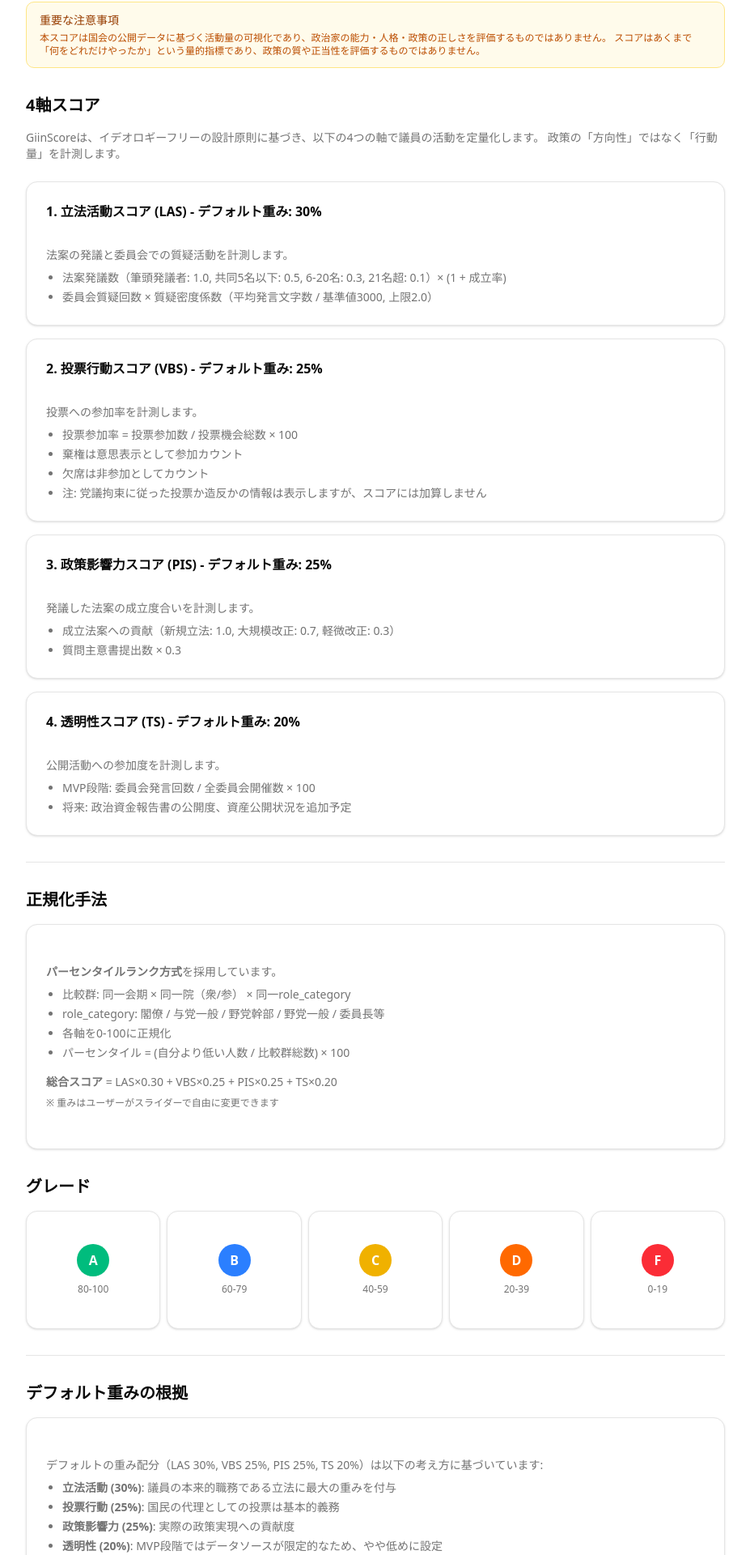
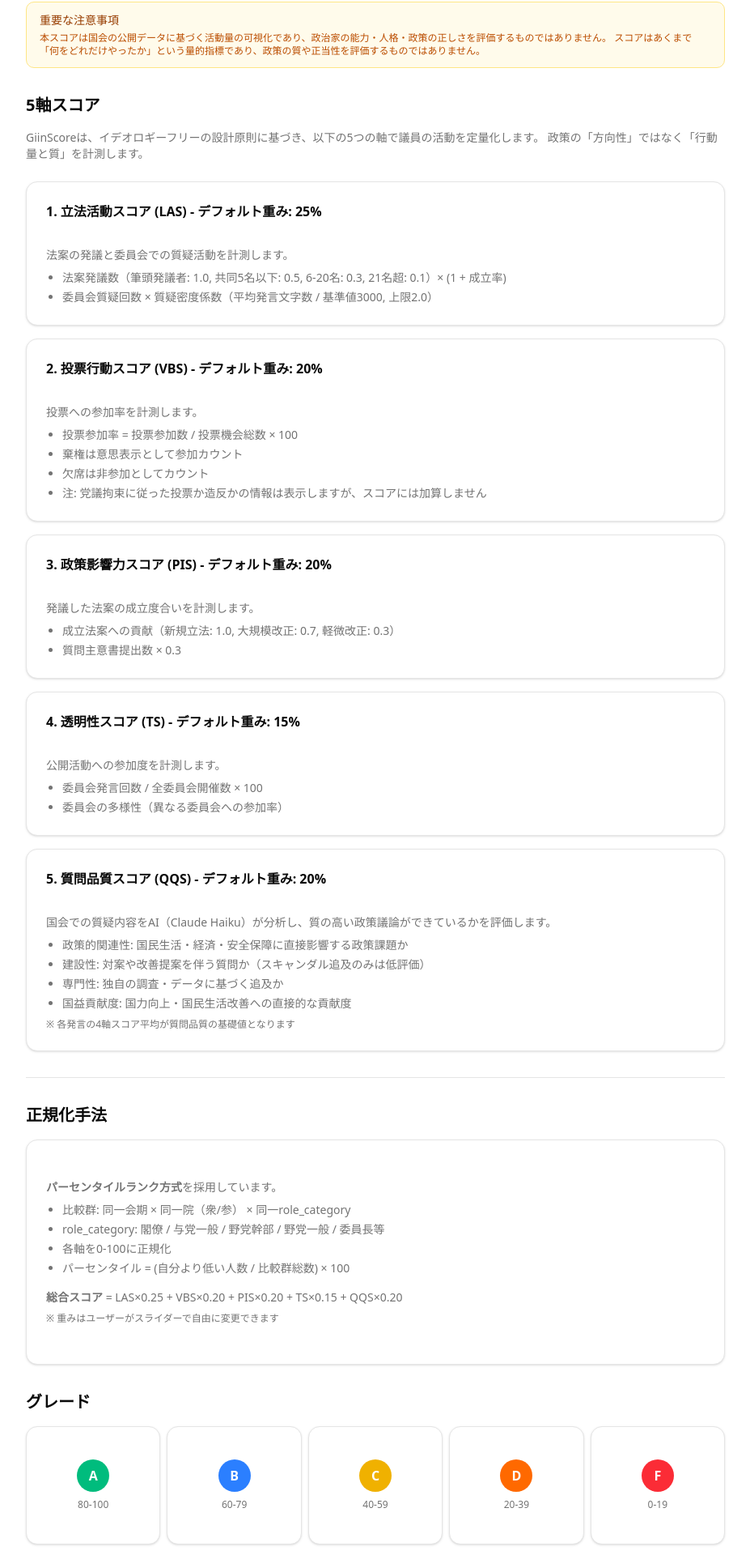
Before and after one commit to YotaSakurai/giin-score, a Next.js app in the folder frontend/: page /en/about in a window 1280 px wide. Shown: the part 179-2099 px from the top of the page at 81% size, without its empty margins (176-1103 px from the left). Built offline with nearby package versions, Linux system fonts and the light colour scheme; no server answers.

Commit message:
feat: Batch8 - お気に入り比較・発言リンク・aboutページ5軸化・ランキング件数切替
Co-Authored-By: Claude Opus 4.6 <noreply@anthropic.com>

```diff
--- a/frontend/src/app/[locale]/HomeContent.tsx
+++ b/frontend/src/app/[locale]/HomeContent.tsx
@@ -57,6 +57,7 @@ export default function HomeContent() {
   const chamber = searchParams.get("chamber") || "all";
   const sessionParam = searchParams.get("session") || "";
   const sortOrder = searchParams.get("sort") || "desc";
+  const rankingLimit = Number(searchParams.get("limit")) || 100;
   const [districtSearch, setDistrictSearch] = useState("");
 
   const [compareIds, setCompareIds] = useState<number[]>(() => getStoredCompareIds());
@@ -101,7 +102,7 @@ export default function HomeContent() {
     error: rankingError,
     isLoading: rankingLoading,
     mutate: mutateRanking,
-  } = useRanking({ chamber: chamberParam, session_number: sessionNumber, sort_order: sortOrder, limit: 100 });
+  } = useRanking({ chamber: chamberParam, session_number: sessionNumber, sort_order: sortOrder, limit: rankingLimit });
 
   const {
     data: stats,
@@ -415,6 +416,16 @@ export default function HomeContent() {
           </svg>
           スコアの見方
         </Button>
+        <Select value={String(rankingLimit)} onValueChange={(v) => updateHomeParams({ limit: v === "100" ? undefined : v })}>
+          <SelectTrigger className="w-24" aria-label="表示件数">
+            <SelectValue />
+          </SelectTrigger>
+          <SelectContent>
+            <SelectItem value="50">50件</SelectItem>
+            <SelectItem value="100">100件</SelectItem>
+            <SelectItem value="200">200件</SelectItem>
+          </SelectContent>
+        </Select>
         <a
           href={`${process.env.NEXT_PUBLIC_API_URL || "http://localhost:8000/api/v1"}/scores/export/csv${buildQuery({ chamber: chamberParam, session_number: sessionNumber })}`}
           download
--- a/frontend/src/app/[locale]/about/page.tsx
+++ b/frontend/src/app/[locale]/about/page.tsx
@@ -5,7 +5,7 @@ import { Separator } from "@/components/ui/separator";
 export const metadata: Metadata = {
   title: "スコア算出方法",
   description:
-    "GiinScoreのスコアリング手法・4軸スコア・正規化方法・データソース・限界について説明します。",
+    "GiinScoreのスコアリング手法・5軸スコア・正規化方法・データソース・限界について説明します。",
 };
 
 export default function AboutPage() {
@@ -23,17 +23,17 @@ export default function AboutPage() {
         </p>
       </div>
 
-      {/* 4軸スコア説明 */}
-      <h2 className="text-xl font-bold text-foreground mb-4">4軸スコア</h2>
+      {/* 5軸スコア説明 */}
+      <h2 className="text-xl font-bold text-foreground mb-4">5軸スコア</h2>
       <p className="text-sm text-muted-foreground mb-6">
-        GiinScoreは、イデオロギーフリーの設計原則に基づき、以下の4つの軸で議員の活動を定量化します。
-        政策の「方向性」ではなく「行動量」を計測します。
+        GiinScoreは、イデオロギーフリーの設計原則に基づき、以下の5つの軸で議員の活動を定量化します。
+        政策の「方向性」ではなく「行動量と質」を計測します。
       </p>
 
       <div className="space-y-4 mb-8">
         <Card>
           <CardHeader>
-            <CardTitle className="text-base">1. 立法活動スコア (LAS) - デフォルト重み: 30%</CardTitle>
+            <CardTitle className="text-base">1. 立法活動スコア (LAS) - デフォルト重み: 25%</CardTitle>
           </CardHeader>
           <CardContent className="text-sm text-muted-foreground space-y-2">
             <p>法案の発議と委員会での質疑活動を計測します。</p>
@@ -46,7 +46,7 @@ export default function AboutPage() {
 
         <Card>
           <CardHeader>
-            <CardTitle className="text-base">2. 投票行動スコア (VBS) - デフォルト重み: 25%</CardTitle>
+            <CardTitle className="text-base">2. 投票行動スコア (VBS) - デフォルト重み: 20%</CardTitle>
           </CardHeader>
           <CardContent className="text-sm text-muted-foreground space-y-2">
             <p>投票への参加率を計測します。</p>
@@ -61,7 +61,7 @@ export default function AboutPage() {
 
         <Card>
           <CardHeader>
-            <CardTitle className="text-base">3. 政策影響力スコア (PIS) - デフォルト重み: 25%</CardTitle>
+            <CardTitle className="text-base">3. 政策影響力スコア (PIS) - デフォルト重み: 20%</CardTitle>
           </CardHeader>
           <CardContent className="text-sm text-muted-foreground space-y-2">
             <p>発議した法案の成立度合いを計測します。</p>
@@ -74,14 +74,30 @@ export default function AboutPage() {
 
         <Card>
           <CardHeader>
-            <CardTitle className="text-base">4. 透明性スコア (TS) - デフォルト重み: 20%</CardTitle>
+            <CardTitle className="text-base">4. 透明性スコア (TS) - デフォルト重み: 15%</CardTitle>
           </CardHeader>
           <CardContent className="text-sm text-muted-foreground space-y-2">
             <p>公開活動への参加度を計測します。</p>
             <ul className="list-disc pl-5 space-y-1">
-              <li>MVP段階: 委員会発言回数 / 全委員会開催数 × 100</li>
-              <li>将来: 政治資金報告書の公開度、資産公開状況を追加予定</li>
+              <li>委員会発言回数 / 全委員会開催数 × 100</li>
+              <li>委員会の多様性（異なる委員会への参加率）</li>
             </ul>
+          </CardContent>
+        </Card>
+
+        <Card>
+          <CardHeader>
+            <CardTitle className="text-base">5. 質問品質スコア (QQS) - デフォルト重み: 20%</CardTitle>
+          </CardHeader>
+          <CardContent className="text-sm text-muted-foreground space-y-2">
+            <p>国会での質疑内容をAI（Claude Haiku）が分析し、質の高い政策議論ができているかを評価します。</p>
+            <ul className="list-disc pl-5 space-y-1">
+              <li>政策的関連性: 国民生活・経済・安全保障に直接影響する政策課題か</li>
+              <li>建設性: 対案や改善提案を伴う質問か（スキャンダル追及のみは低評価）</li>
+              <li>専門性: 独自の調査・データに基づく追及か</li>
+              <li>国益貢献度: 国力向上・国民生活改善への直接的な貢献度</li>
+            </ul>
+            <p className="mt-2 text-xs">※ 各発言の4軸スコア平均が質問品質の基礎値となります</p>
           </CardContent>
         </Card>
       </div>
@@ -99,7 +115,7 @@ export default function AboutPage() {
             <li>各軸を0-100に正規化</li>
             <li>パーセンタイル = (自分より低い人数 / 比較群総数) × 100</li>
           </ul>
-          <p className="mt-4"><strong>総合スコア</strong> = LAS×0.30 + VBS×0.25 + PIS×0.25 + TS×0.20</p>
+          <p className="mt-4"><strong>総合スコア</strong> = LAS×0.25 + VBS×0.20 + PIS×0.20 + TS×0.15 + QQS×0.20</p>
           <p className="text-xs text-muted-foreground mt-2">※ 重みはユーザーがスライダーで自由に変更できます</p>
         </CardContent>
       </Card>
@@ -130,12 +146,13 @@ export default function AboutPage() {
       <h2 className="text-xl font-bold text-foreground mb-4">デフォルト重みの根拠</h2>
       <Card className="mb-8">
         <CardContent className="p-6 text-sm text-muted-foreground space-y-2">
-          <p>デフォルトの重み配分（LAS 30%, VBS 25%, PIS 25%, TS 20%）は以下の考え方に基づいています:</p>
+          <p>デフォルトの重み配分（LAS 25%, VBS 20%, PIS 20%, TS 15%, QQS 20%）は以下の考え方に基づいています:</p>
           <ul className="list-disc pl-5 space-y-1">
-            <li><strong>立法活動 (30%)</strong>: 議員の本来的職務である立法に最大の重みを付与</li>
-            <li><strong>投票行動 (25%)</strong>: 国民の代理としての投票は基本的義務</li>
-            <li><strong>政策影響力 (25%)</strong>: 実際の政策実現への貢献度</li>
-            <li><strong>透明性 (20%)</strong>: MVP段階ではデータソースが限定的なため、やや低めに設定</li>
+            <li><strong>立法活動 (25%)</strong>: 議員の本来的職務である立法に最大の重みを付与</li>
+            <li><strong>投票行動 (20%)</strong>: 国民の代理としての投票は基本的義務</li>
+            <li><strong>政策影響力 (20%)</strong>: 実際の政策実現への貢献度</li>
+            <li><strong>透明性 (15%)</strong>: データソースが限定的なため、やや低めに設定</li>
+            <li><strong>質問品質 (20%)</strong>: 国会質疑の質はサービス理念「質疑時間の生産性」に直結する重要指標</li>
           </ul>
           <p className="mt-2">ユーザーはスライダーでこの重みを自由に変更でき、自分の価値観に基づいた評価が可能です。</p>
         </CardContent>
@@ -172,14 +189,32 @@ export default function AboutPage() {
                   <td>衆議院Webサイト (shugiin.go.jp)</td>
                   <td>スクレイピング</td>
                 </tr>
-                <tr>
+                <tr className="border-b">
                   <td className="py-2">投票記録</td>
                   <td>参議院Webサイト (sangiin.go.jp)</td>
                   <td>スクレイピング</td>
                 </tr>
+                <tr className="border-b">
+                  <td className="py-2">質問主意書</td>
+                  <td>参議院Webサイト (sangiin.go.jp)</td>
+                  <td>スクレイピング</td>
+                </tr>
+                <tr className="border-b">
+                  <td className="py-2">議員プロフィール</td>
+                  <td>衆議院・参議院Webサイト</td>
+                  <td>スクレイピング</td>
+                </tr>
+                <tr>
+                  <td className="py-2">質問品質分析</td>
+                  <td>Claude Haiku (AI分析)</td>
+                  <td>LLM API</td>
+                </tr>
               </tbody>
             </table>
           </div>
+          <p className="text-xs text-muted-foreground mt-4">
+            データは週次で自動更新されます。最終更新日はフッターに表示しています。
+          </p>
         </CardContent>
       </Card>
 
--- a/frontend/src/app/[locale]/favorites/FavoritesContent.tsx
+++ b/frontend/src/app/[locale]/favorites/FavoritesContent.tsx
@@ -1,6 +1,7 @@
 "use client";
 
 import { useCallback, useState, useMemo } from "react";
+import { useRouter } from "next/navigation";
 import { Link } from "@/i18n/navigation";
 import useSWR from "swr";
 import { swrFetcher } from "@/lib/api";
@@ -33,7 +34,9 @@ function useFavoriteMembers(ids: number[]) {
 }
 
 export default function FavoritesContent() {
+  const router = useRouter();
   const [favoriteIds, setFavoriteIds] = useState<number[]>(() => getFavorites());
+  const [compareSelection, setCompareSelection] = useState<number[]>([]);
 
   const ids = useMemo(() => favoriteIds.slice(0, 20), [favoriteIds]);
   const { members, isLoading } = useFavoriteMembers(ids);
@@ -88,9 +91,16 @@ export default function FavoritesContent() {
             {favoriteIds.length}名の議員をウォッチ中
           </p>
         </div>
-        <Button variant="outline" size="sm" onClick={handleClearAll}>
-          全てクリア
-        </Button>
+        <div className="flex items-center gap-2">
+          {compareSelection.length >= 2 && (
+            <Button size="sm" onClick={() => router.push(`/compare?ids=${compareSelection.join(",")}`)}>
+              比較する ({compareSelection.length})
+            </Button>
+          )}
+          <Button variant="outline" size="sm" onClick={handleClearAll}>
+            全てクリア
+          </Button>
+        </div>
       </div>
 
       {isLoading ? (
@@ -103,9 +113,34 @@ export default function FavoritesContent() {
               ? GRADE_COLORS[latestScore.grade] || "bg-gray-300"
               : "bg-gray-300";
             return (
-              <Card key={member.id} className="relative">
+              <Card key={member.id} className={`relative ${compareSelection.includes(member.id) ? "ring-2 ring-blue-500" : ""}`}>
                 <CardHeader className="pb-2">
                   <div className="flex items-start justify-between">
+                    <div className="flex items-start gap-2">
+                      <button
+                        type="button"
+                        onClick={() => {
+                          setCompareSelection((prev) =>
+                            prev.includes(member.id)
+                              ? prev.filter((id) => id !== member.id)
+                              : prev.length < 4 ? [...prev, member.id] : prev,
+                          );
+                        }}
+                        className={`mt-1 inline-flex h-5 w-5 shrink-0 items-center justify-center rounded border transition-colors ${
+                          compareSelection.includes(member.id)
+                            ? "bg-blue-600 border-blue-600 text-white"
+                            : compareSelection.length >= 4
+                              ? "border-muted bg-muted/50 cursor-not-allowed"
+                              : "border-slate-300 hover:border-blue-400"
+                        }`}
+                        aria-label={`${member.name}を比較に追加`}
+                      >
+                        {compareSelection.includes(member.id) && (
+                          <svg className="h-3 w-3" fill="none" viewBox="0 0 24 24" stroke="currentColor" strokeWidth={3}>
+                            <path strokeLinecap="round" strokeLinejoin="round" d="M5 13l4 4L19 7" />
+                          </svg>
+                        )}
+                      </button>
                     <div>
                       <Link href={`/members/${member.id}`} className="text-base font-bold text-blue-600 hover:underline">
                         {member.name}
@@ -116,6 +151,7 @@ export default function FavoritesContent() {
                         </Badge>
                         <span className="text-xs text-muted-foreground">{member.party ?? "無所属"}</span>
                       </div>
+                    </div>
                     </div>
                     <div className="flex items-center gap-1">
                       <FavoriteButton memberId={member.id} />
--- a/frontend/src/app/[locale]/members/[id]/MemberDetailContent.tsx
+++ b/frontend/src/app/[locale]/members/[id]/MemberDetailContent.tsx
@@ -450,6 +450,7 @@ export default function MemberDetailContent({ params }: MemberDetailContentProps
                         <th scope="col" className="p-2">日付</th>
                         <th scope="col" className="p-2">会議名</th>
                         <th scope="col" className="p-2 text-right">文字数</th>
+                        <th scope="col" className="p-2 text-right">リンク</th>
                       </tr>
                     </thead>
                     <tbody>
@@ -461,6 +462,15 @@ export default function MemberDetailContent({ params }: MemberDetailContentProps
                           <td className="p-2 text-sm">{s.meeting_name ?? "-"}</td>
                           <td className="p-2 text-sm text-right text-muted-foreground">
                             {(s.speech_chars ?? 0).toLocaleString()}字
+                          </td>
+                          <td className="p-2 text-sm text-right">
+                            {s.speech_url ? (
+                              <a href={s.speech_url} target="_blank" rel="noopener noreferrer" className="text-blue-600 hover:underline text-xs">
+                                会議録
+                              </a>
+                            ) : (
+                              <span className="text-muted-foreground/50 text-xs">-</span>
+                            )}
                           </td>
                         </tr>
                       ))}
```
